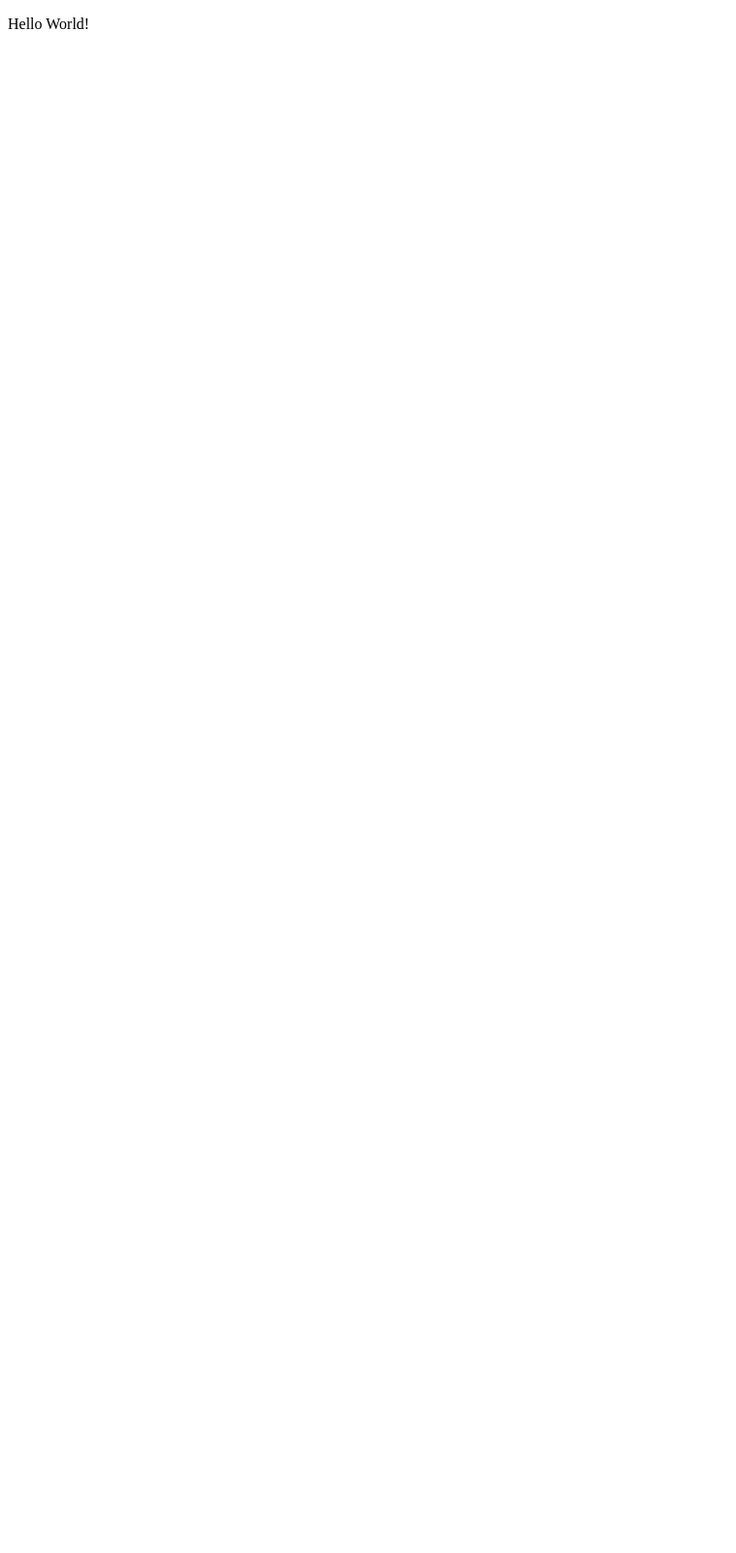
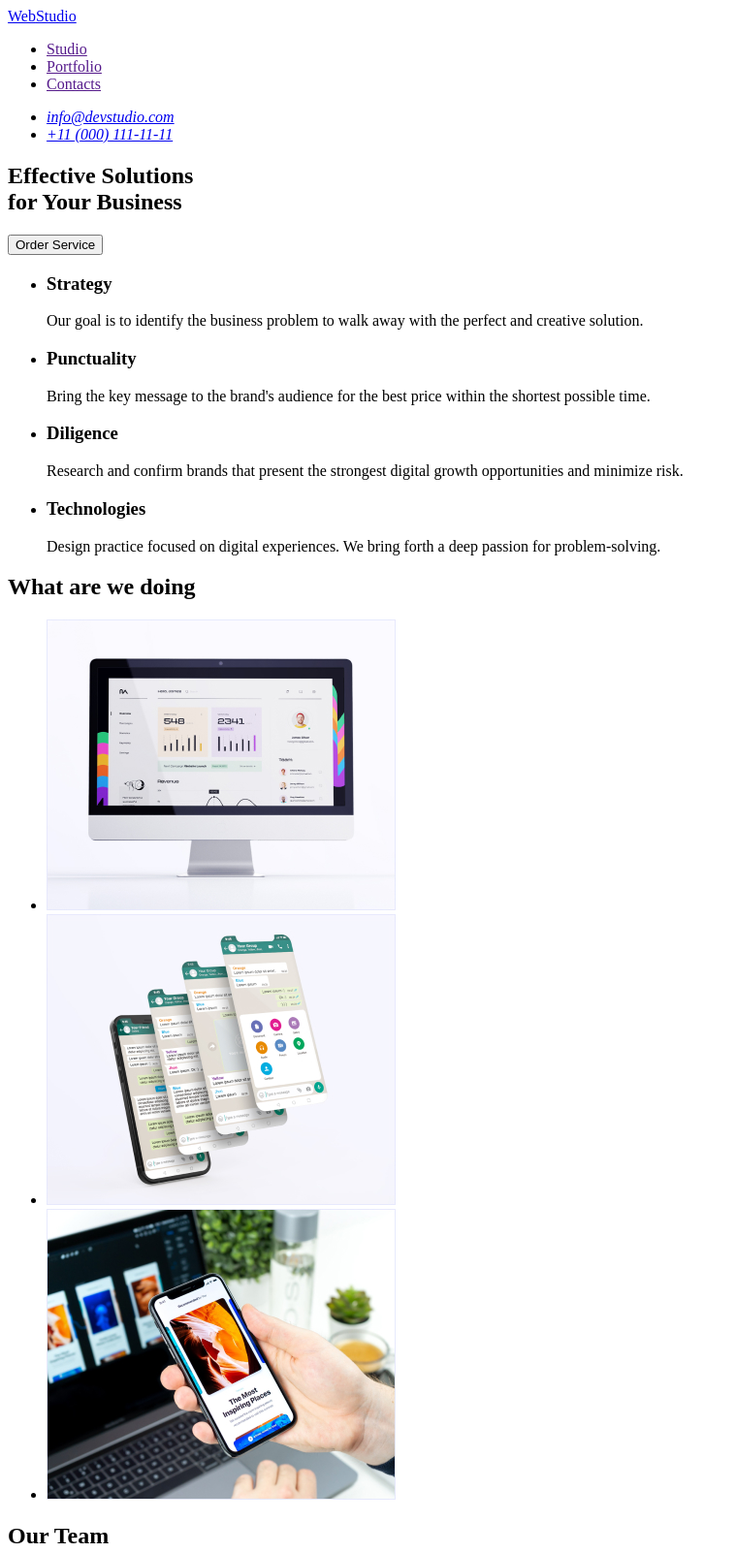
Before and after one commit to dozeran/goit-markup-hw-01, a plain HTML site: page index.html in a window 1280 px wide. Shown: the top 1602 px of the page at 97% size, without its empty margins (0-759 px from the left). Before the commit the page ends 800 px from the top, so only its background shows below. Drawn offline with Linux system fonts and the light colour scheme.

Commit message:
Add index.html

```diff
--- a/index.html
+++ b/index.html
@@ -1,12 +1,113 @@
 <!DOCTYPE html>
 <html lang="en">
-<head>
-    <meta charset="UTF-8">
-    <meta http-equiv="X-UA-Compatible" content="IE=edge">
-    <meta name="viewport" content="width=device-width, initial-scale=1.0">
+  <head>
+    <meta charset="UTF-8" />
+    <meta name="viewport" content="width=device-width, initial-scale=1.0" />
     <title>Document</title>
-</head>
-<body>
-    <p>Hello World!</p>
-</body>
+  </head>
+  <body>
+    <header>
+      <nav>
+        <a href="/"><span>Web</span>Studio</a>
+        <ul>
+          <li><a href="">Studio</a></li>
+          <li><a href="">Portfolio</a></li>
+          <li><a href="">Contacts</a></li>
+        </ul>
+      </nav>
+      <address>
+        <ul>
+          <li><a href="mailto:info@devstudio.com">info@devstudio.com</a></li>
+          <li><a href="tel:+110001111111">+11 (000) 111-11-11</a></li>
+        </ul>
+      </address>
+    </header>
+    <main>
+      <section>
+        <h1>
+          Effective Solutions <br />
+          for Your Business
+        </h1>
+        <button type="button">Order Service</button>
+      </section>
+      <section>
+        <ul>
+          <li>
+            <h3>Strategy</h3>
+            <p>
+              Our goal is to identify the business problem to walk away with the
+              perfect and creative solution.
+            </p>
+          </li>
+          <li>
+            <h3>Punctuality</h3>
+            <p>
+              Bring the key message to the brand's audience for the best price
+              within the shortest possible time.
+            </p>
+          </li>
+          <li>
+            <h3>Diligence</h3>
+            <p>
+              Research and confirm brands that present the strongest digital
+              growth opportunities and minimize risk.
+            </p>
+          </li>
+          <li>
+            <h3>Technologies</h3>
+            <p>
+              Design practice focused on digital experiences. We bring forth a
+              deep passion for problem-solving.
+            </p>
+          </li>
+        </ul>
+      </section>
+      <section>
+        <h2>What are we doing</h2>
+        <ul>
+          <li><img src="./images/img1.jpg" alt="iMac" width="360" /></li>
+          <li>
+            <img src="./images/img2.jpg" alt="iPhone Screenshot" width="360" />
+          </li>
+          <li>
+            <img src="./images/img3.jpg" alt="MacBook and iPhone" width="360" />
+          </li>
+        </ul>
+      </section>
+      <section>
+        <h2>Our Team</h2>
+        <ul>
+          <li>
+              <img src="./images/img4.jpg" alt="Mark Guerrero" width="260" />
+              <h3>Mark Guerrero</h3>
+              <p>Product Designer</p>
+          </li>
+          <li>
+              <img src="./images/img5.jpg" alt="Tom Ford" width="260" />
+              <h3>Tom Ford</h3>
+              <p>Frontend Developer</p>
+          </li>
+          <li>
+              <img src="./images/img6.jpg" alt="Camila Garcia" width="260" />
+              <h3>Camila Garcia</h3>
+              <p>Marketing</p>
+          </li>
+          <li>
+              <img src="./images/img7.jpg" alt="Daniel Wilson" width="260" />
+              <h3>Daniel Wilson</h3>
+              <p>UI Designer</p>
+          </li>
+        </ul>
+      </section>
+    </main>
+    <footer>
+      <section>
+        <h4><span>Web</span>Studio</h4>
+        <p>
+          Increase the flow of customers and sales for your business with
+          digital marketing & growth solutions.
+        </p>
+      </section>
+    </footer>
+  </body>
 </html>
```
